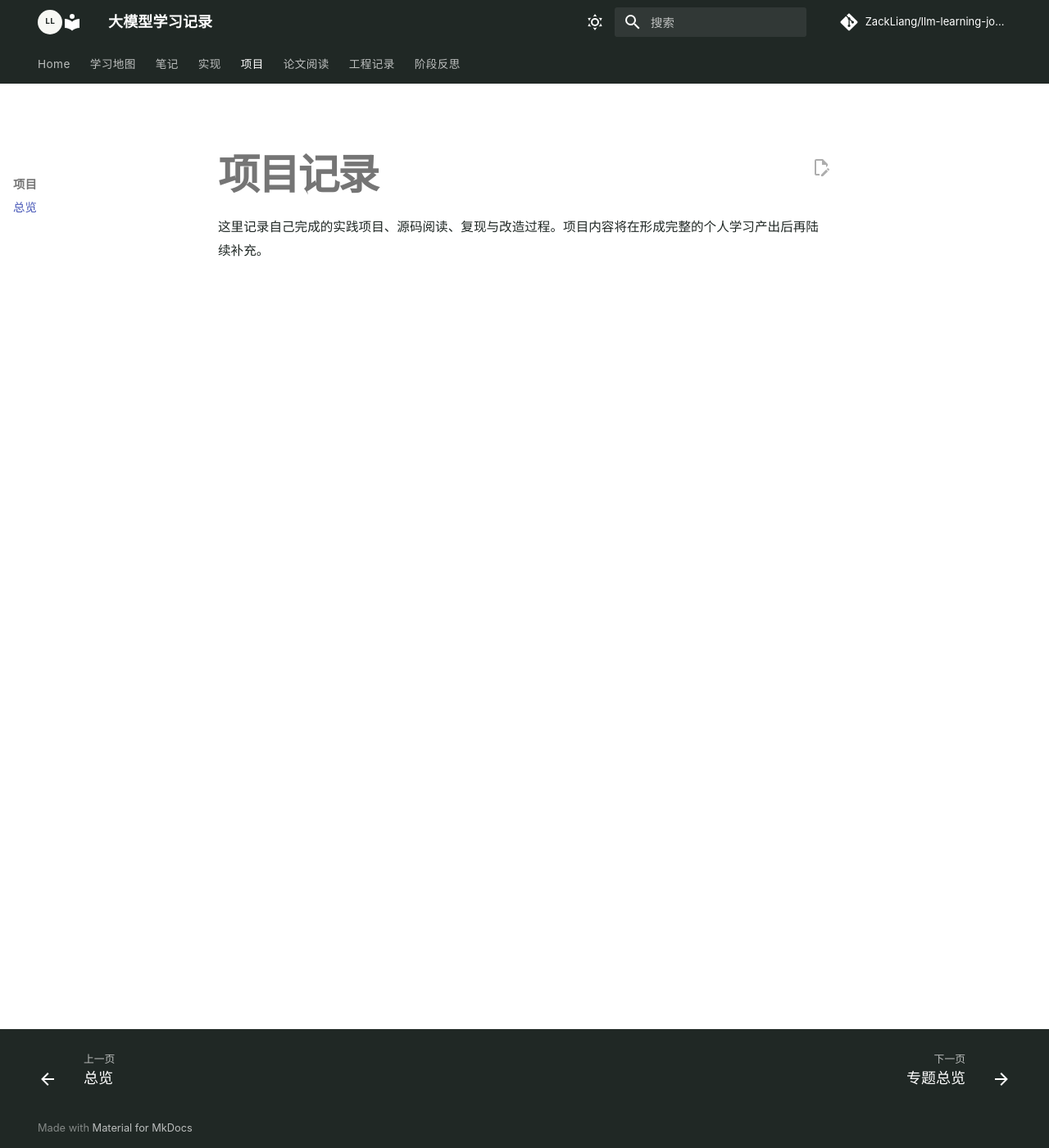
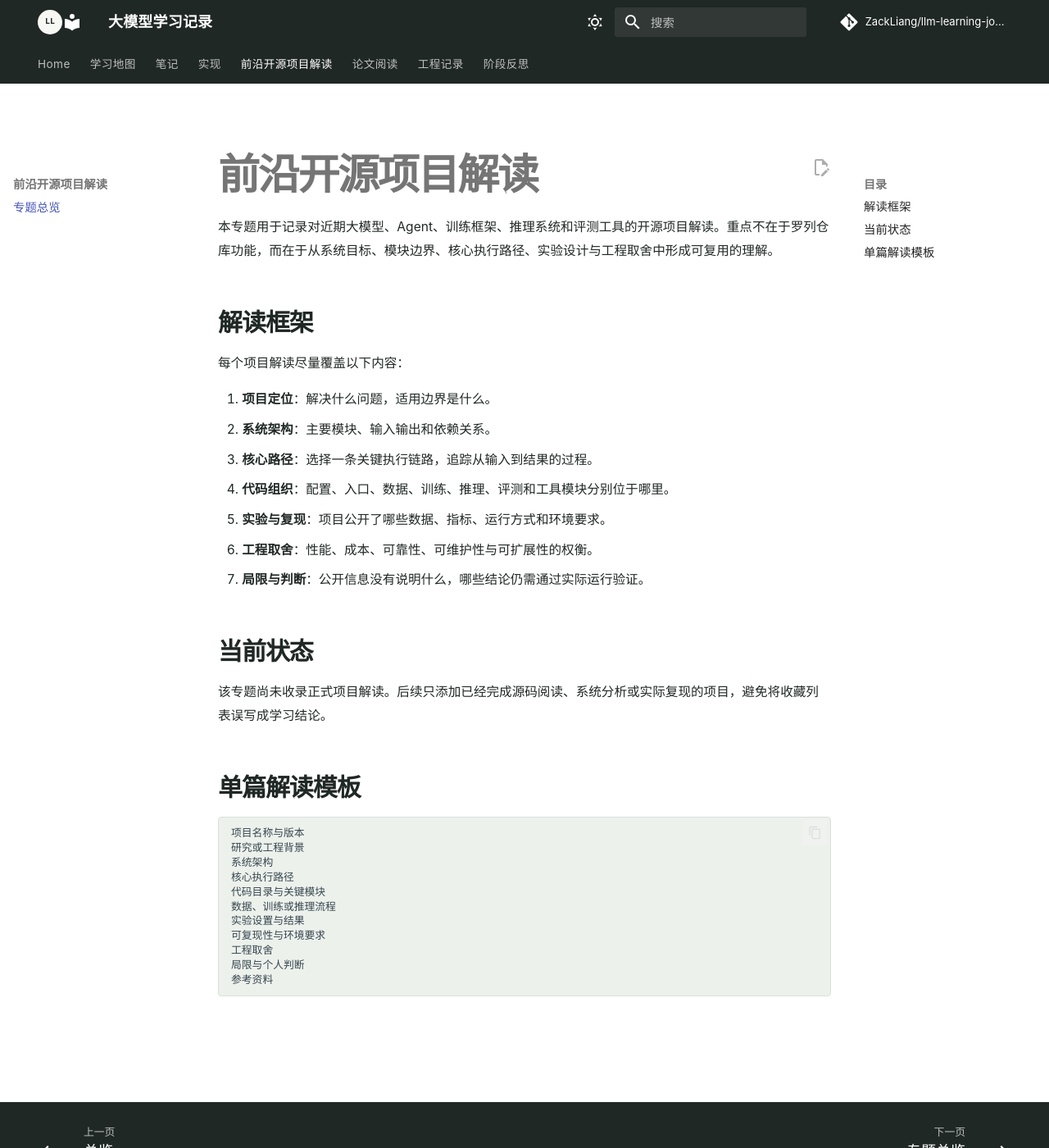
Before and after one commit to ZackLiang/llm-learning-journey, an MkDocs documentation site: the page built from docs/projects/index.md, in a window 1280 px wide and 1400 px high. Shown: the whole window at 82% size. Built offline with MkDocs 1.6.1 and Material for MkDocs 9.7.7, drawn with Linux system fonts in a browser that asks for light colours; comment, search, counter and statistics services are not loaded.

Commit message:
Add frontier open-source project review topic

````diff
--- a/docs/projects/index.md
+++ b/docs/projects/index.md
@@ -1,3 +1,35 @@
-# 项目记录
+# 前沿开源项目解读
 
-这里记录自己完成的实践项目、源码阅读、复现与改造过程。项目内容将在形成完整的个人学习产出后再陆续补充。
+本专题用于记录对近期大模型、Agent、训练框架、推理系统和评测工具的开源项目解读。重点不在于罗列仓库功能，而在于从系统目标、模块边界、核心执行路径、实验设计与工程取舍中形成可复用的理解。
+
+## 解读框架
+
+每个项目解读尽量覆盖以下内容：
+
+1. **项目定位**：解决什么问题，适用边界是什么。
+2. **系统架构**：主要模块、输入输出和依赖关系。
+3. **核心路径**：选择一条关键执行链路，追踪从输入到结果的过程。
+4. **代码组织**：配置、入口、数据、训练、推理、评测和工具模块分别位于哪里。
+5. **实验与复现**：项目公开了哪些数据、指标、运行方式和环境要求。
+6. **工程取舍**：性能、成本、可靠性、可维护性与可扩展性的权衡。
+7. **局限与判断**：公开信息没有说明什么，哪些结论仍需通过实际运行验证。
+
+## 当前状态
+
+该专题尚未收录正式项目解读。后续只添加已经完成源码阅读、系统分析或实际复现的项目，避免将收藏列表误写成学习结论。
+
+## 单篇解读模板
+
+```text
+项目名称与版本
+研究或工程背景
+系统架构
+核心执行路径
+代码目录与关键模块
+数据、训练或推理流程
+实验设置与结果
+可复现性与环境要求
+工程取舍
+局限与个人判断
+参考资料
+```
--- a/mkdocs.yml
+++ b/mkdocs.yml
@@ -72,8 +72,8 @@ nav:
       - RAG 与 Agent: notes/rag-agents.md
   - 实现:
       - 总览: implementations/index.md
-  - 项目:
-      - 总览: projects/index.md
+  - 前沿开源项目解读:
+      - 专题总览: projects/index.md
   - 论文阅读:
       - 专题总览: paper-notes/index.md
       - Agent Skill 自进化的反馈动力学: paper-notes/rethinking-self-evolving-agent-skills.md
````
Also changed, not shown: README.md (+2 -2 lines), docs/index.md (+6 -1 lines).
